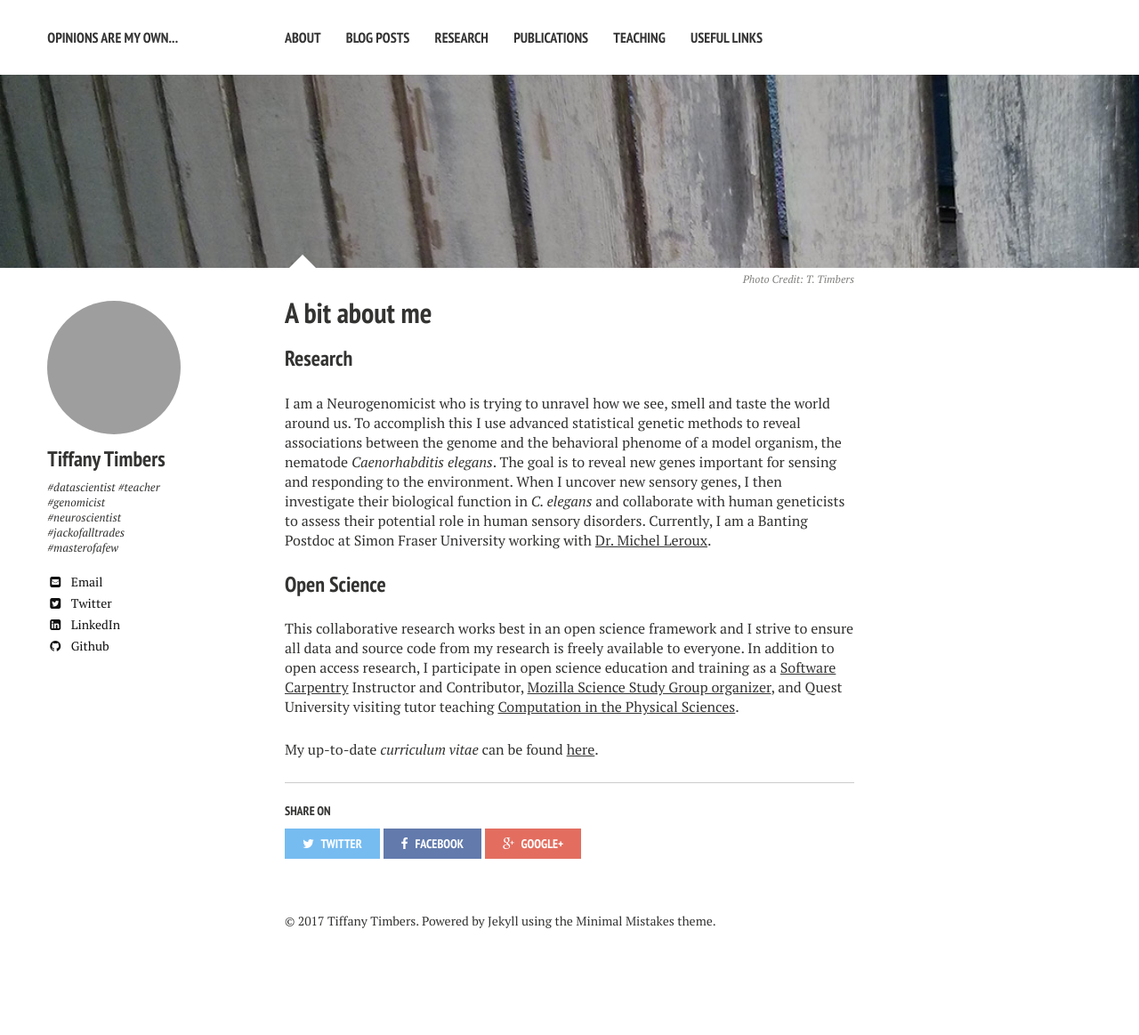
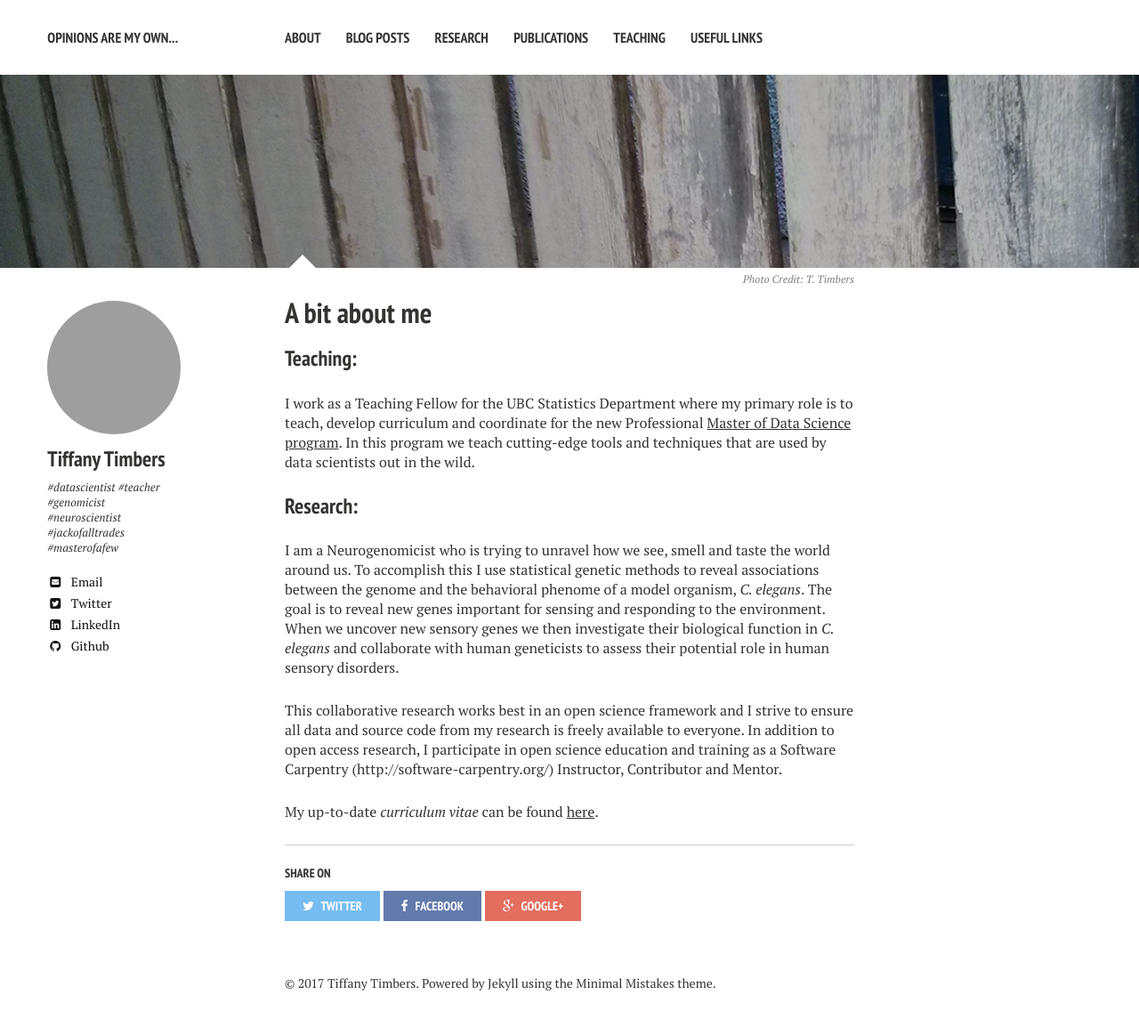
Before and after one commit to ttimbers/ttimbers.github.io, a Jekyll site: the page built from about/index.md, in a window 1280 px wide. Shown: the whole page at 89% size. Built offline with Jekyll 4.4.1, drawn with Linux system fonts in a browser that asks for light colours; nearby versions of some CDN libraries; before the commit the page ends 1093 px from its top, so only the background shows below that; grey boxes are pictures that could not be loaded.

Commit message:
Update index.md

```diff
--- a/about/index.md
+++ b/about/index.md
@@ -9,14 +9,12 @@ image:
   credit: T. Timbers
   creditlink: http://ttimbers.github.io
 ---
-### Research
-I am a Neurogenomicist who is trying to unravel how we see, smell and taste the world around us. To accomplish this I use advanced statistical genetic methods to reveal associations between the genome and the behavioral phenome of a model organism, the nematode *Caenorhabditis elegans*.
-The goal is to reveal new genes important for sensing and responding to the environment. When I uncover new sensory genes, I then investigate their biological function in *C. elegans* and collaborate with human geneticists to assess their potential role in human sensory disorders.
-Currently, I am a Banting Postdoc at Simon Fraser University working with [Dr. Michel Leroux](http://www.sfu.ca/~leroux/).
+### Teaching:
+I work as a Teaching Fellow for the UBC Statistics Department where my primary role is to teach, develop curriculum and coordinate for the new Professional [Master of Data Science program](http://masterdatascience.science.ubc.ca/). In this program we teach cutting-edge tools and techniques that are used by data scientists out in the wild.
 
+### Research:
+I am a Neurogenomicist who is trying to unravel how we see, smell and taste the world around us. To accomplish this I use statistical genetic methods to reveal associations between the genome and the behavioral phenome of a model organism, *C. elegans*. The goal is to reveal new genes important for sensing and responding to the environment. When we uncover new sensory genes we then investigate their biological function in *C. elegans* and collaborate with human geneticists to assess their potential role in human sensory disorders.
 
-### Open Science
-This collaborative research works best in an open science framework and I strive to ensure all data and source code from my research is freely available to everyone. In addition to open access research, I participate in open science education and training as a [Software Carpentry](http://software-carpentry.org/) Instructor and Contributor, [Mozilla Science Study Group organizer](http://sciprog.ca/), and Quest University visiting tutor teaching [Computation in the Physical Sciences](http://phy3009.github.io/PHY3009-2015/).
-
+This collaborative research works best in an open science framework and I strive to ensure all data and source code from my research is freely available to everyone. In addition to open access research, I participate in open science education and training as a Software Carpentry (http://software-carpentry.org/) Instructor, Contributor and Mentor.
 
 My up-to-date *curriculum vitae* can be found [here](Timbers_CV.pdf).
```
